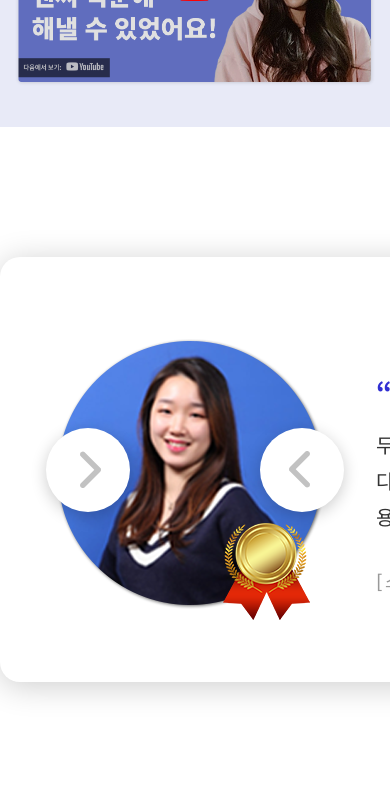
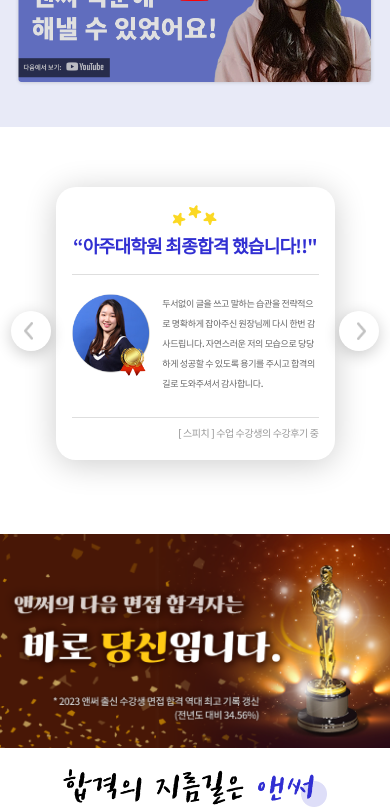
Before and after one commit to Parkminem/answer, a React (Vite) app: page / in a window 390 px wide. Shown: the part 9040-9850 px from the top of the page. Built offline with nearby package versions, Linux system fonts and the light colour scheme; a web font is replaced by a local one.

Commit message:
수강 후기 페이지 모바일 화면 완료

```diff
--- a/src/components/home/pass/PassList.jsx
+++ b/src/components/home/pass/PassList.jsx
@@ -7,6 +7,7 @@ import right from '@/assets/images/common/arrow_right.png';
 import classNames from 'classnames/bind';
 import { Swiper, SwiperSlide } from 'swiper/react';
 import SwiperCore, { Navigation } from 'swiper';
+import star from '@/assets/images/mobile/star.png';
 
 const dummyData = [
 	{
@@ -41,6 +42,8 @@ const dummyData = [
 
 const PassList = () => {
 	const cx = classNames.bind(styles);
+	const width = window.innerWidth;
+	const [mobile, setMobile] = useState(width);
 
 	//스와이퍼 스타일
 	const swiperStyle = {
@@ -48,6 +51,7 @@ const PassList = () => {
 		borderRadius: '20px',
 		width: '1094px',
 	};
+
 	const swiperSlideStyle = {
 		padding: '82px 115px 61px 56px',
 		flexShrink: '1',
@@ -55,6 +59,16 @@ const PassList = () => {
 		alignItems: 'center',
 	};
 
+	const mobileSwiperStyle = {
+		boxShadow: '0px 4px 32px rgba(0, 0, 0, 0.2)',
+		borderRadius: '20px',
+		width: '279px',
+		height: '273px',
+	};
+
+	const mobileSwiperSlideStyle = {
+		padding: '12px 16px 23px 16px',
+	};
 	const [swiper, setSwiper] = useState(null);
 	const [naviIdx, setNaviIndex] = useState(0);
 
@@ -77,6 +91,33 @@ const PassList = () => {
 	};
 	return (
 		<div className={cx('pass-list-wrap')}>
+			{mobile < 401 ? (
+				<Swiper
+					className={cx('pass-list')}
+					style={mobileSwiperStyle}
+					loop={true}
+					speed={600}
+					slidesPerView={1}
+					ref={setSwiper}
+					{...swiperParams}
+				>
+					{dummyData.map((data) => {
+						return (
+							<SwiperSlide key={data.id} className={cx('mobile')} style={mobileSwiperSlideStyle}>
+								<div className={cx('mobile__title-box')}>
+									<img src={star} alt="별" />
+									<h1>{data.title}</h1>
+								</div>
+								<div className={cx('mobile__text-box')}>
+									<img src={data.img} alt="수강생 사진" />
+									<p>{data.text}</p>
+								</div>
+								<span className={cx('mobile__from')}>{data.from}</span>
+							</SwiperSlide>
+						);
+					})}
+				</Swiper>
+			) : (
 				<Swiper
 					className={cx('pass-list')}
 					style={swiperStyle}
@@ -108,6 +149,7 @@ const PassList = () => {
 						);
 					})}
 				</Swiper>
+			)}
 			<div className={cx('pass-list__navigation', 'pre')}>
 				<button ref={preRef}>
 					<img src={left} alt="왼쪽 버튼" />
--- a/src/components/home/pass/PassList.module.scss
+++ b/src/components/home/pass/PassList.module.scss
@@ -85,3 +85,78 @@
 		}
 	}
 }
+
+@media all and (max-width: 400px) {
+	.pass-list-wrap {
+		padding: 60px 0 74px 0;
+	}
+	.pass-list {
+	}
+	.mobile {
+		text-align: center;
+		&__title-box {
+			margin-bottom: 16px;
+			h1 {
+				color: #312fd2;
+				font-weight: 700;
+				font-size: 18px;
+				line-height: 26px;
+				text-overflow: ellipsis;
+				overflow: hidden;
+				white-space: nowrap;
+			}
+		}
+		&__text-box {
+			display: flex;
+			border-top: 1px solid #dedede;
+			border-bottom: 1px solid #dedede;
+			padding: 19px 0 23px 0;
+			img {
+				width: 79px;
+				height: 82px;
+				object-fit: contain;
+				margin-right: 12px;
+			}
+			p {
+				color: #666666;
+				font-weight: 500;
+				font-size: 9px;
+				text-align: left;
+				line-height: 20px;
+				overflow: hidden;
+				-webkit-box-orient: vertical;
+				display: -webkit-box;
+				-webkit-line-clamp: 5;
+			}
+		}
+		&__from {
+			display: block;
+			width: 100%;
+			text-align: right;
+			color: #999999;
+			font-weight: 500;
+			font-size: 10px;
+			line-height: 14px;
+			margin-top: 8px;
+		}
+	}
+	.pass-list {
+		&__navigation {
+			button {
+				width: 40px;
+				height: 40px;
+				img {
+					width: 9.97px;
+					height: 17.35px;
+					object-fit: contain;
+				}
+			}
+			&.pre {
+				left: 11px;
+			}
+			&.next {
+				right: 11px;
+			}
+		}
+	}
+}
--- a/src/components/home/pass/PassWrap.jsx
+++ b/src/components/home/pass/PassWrap.jsx
@@ -1,17 +1,20 @@
-import React from 'react';
+import React, { useState } from 'react';
 import classNames from 'classnames/bind';
 import styles from '@/components/home/pass/PassWrap.module.scss';
 import PassList from '@/components/home/pass/PassList';
 import trophy from '@/assets/images/image/pass_trophy.png';
 import answer from '@/assets/images/image/pass_answer.png';
+import mTrophy from '@/assets/images/mobile/mobile_trophy.png';
 
 const PassWrap = () => {
 	const cx = classNames.bind(styles);
+	const width = window.innerWidth;
+	const [mobile, setMobile] = useState(width);
 	return (
 		<section className={cx('pass-wrap')}>
 			<PassList />
 			<div className={cx('pass-throphy-box')}>
-				<img src={trophy} alt="앤써의 다음 면접 합격자는 바로 당신입니다." />
+				<img src={mobile < 401 ? mTrophy : trophy} alt="앤써의 다음 면접 합격자는 바로 당신입니다." />
 			</div>
 			<div className={cx('pass-answer-box')}>
 				<img src={answer} alt="앤써" />
--- a/src/components/home/pass/PassWrap.module.scss
+++ b/src/components/home/pass/PassWrap.module.scss
@@ -12,3 +12,13 @@
 		margin: 41px 0;
 	}
 }
+@media all and (max-width: 400px) {
+	.pass-answer-box {
+		img {
+			margin: 21px 0;
+			width: 264px;
+			height: 38px;
+			object-fit: cover;
+		}
+	}
+}
```
Also changed, not shown: src/assets/images/mobile/mobile_trophy.png (added), src/assets/images/mobile/star.png (added). Lines whose indentation alone changed are shown as unchanged.
